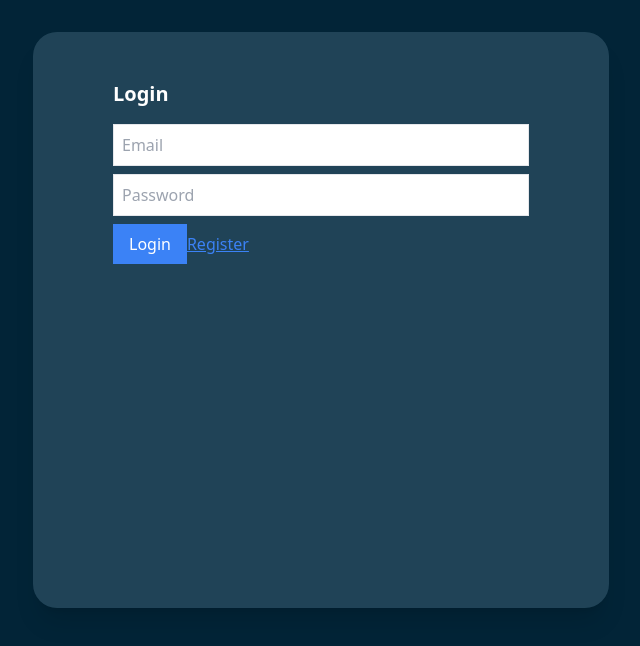
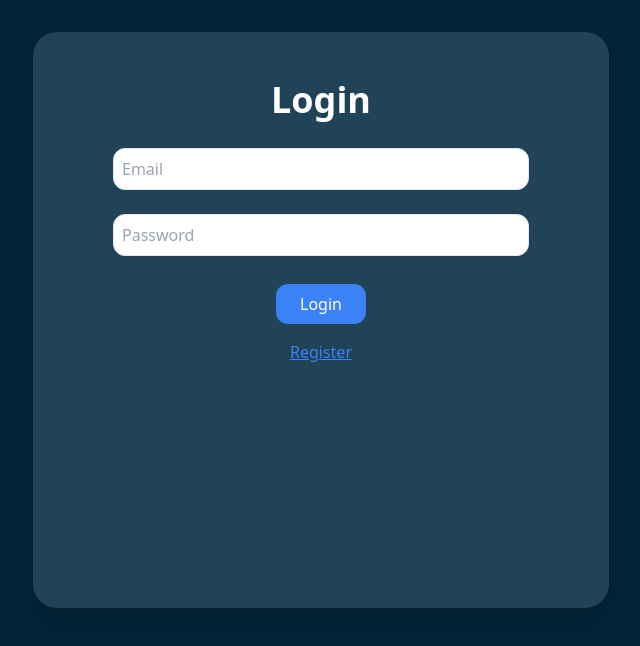
Before and after one commit to EngrMikael/Crypto-Trading-Journal, a React app in the folder frontend/: page /login in a window 1280 px wide. Shown: the top 646 px of the page, without its empty margins (319-959 px from the left). Built offline with nearby package versions, Linux system fonts and the light colour scheme; no server answers; the HTML template or start-up script is replaced by a standard one.

Commit message:
a more decent UI for Login

```diff
--- a/frontend/src/pages/Login.jsx
+++ b/frontend/src/pages/Login.jsx
@@ -2,7 +2,7 @@ import { useState } from "react";
 import { useAuth } from "../context/AuthContext";
 import { useNavigate } from "react-router-dom";
 
-export default function Login() {  // ✅ was Register
+export default function Login() {
     const { login } = useAuth();
     const [email, setEmail] = useState("");
     const [password, setPassword] = useState("");
@@ -37,37 +37,48 @@ export default function Login() {  // ✅ was Register
     return (
         <div className="mx-auto max-w-xl aspect-[1/1] bg-[#2e5266]/70 backdrop-blur-xl rounded-3xl p-8 shadow-xl mt-8">
             <form onSubmit={handleSubmit} className="max-w-md mx-auto p-4">
-                <h1 className="text-xl font-bold mb-4">Login</h1>
+                <h1 className="text-4xl text-center font-bold mb-4">Login</h1>
+
                 {error && <p className="text-red-500 mb-2">{error}</p>}
+
                 <input
                     type="email"
                     placeholder="Email"
                     value={email}
                     onChange={(e) => setEmail(e.target.value)}
-                    className="border p-2 mb-2 w-full text-black"
+                    className="border p-2 my-3 w-full rounded-xl text-black"
                 />
+
                 <input
                     type="password"
                     placeholder="Password"
                     value={password}
                     onChange={(e) => setPassword(e.target.value)}
-                    className="border p-2 mb-2 w-full text-black"
+                    className="border p-2 my-3 w-full rounded-xl text-black"
                 />
-                <button type="submit" disabled={loading} className="bg-blue-500 text-white px-4 py-2">
+
+                {/* Centered Login Button */}
+                <div className="flex justify-center mt-4">
+                    <button
+                        type="submit"
+                        disabled={loading}
+                        className="bg-blue-500 rounded-xl text-white px-6 py-2"
+                    >
                         {loading ? "Logging in..." : "Login"}
                     </button>
+                </div>
+
+                {/* Right-Aligned Register Button */}
+                <div className="flex justify-center mt-4">
                     <button
                         type="button"
-                    className="text-blue-500 underline mt-2"
+                        className="text-blue-500 underline"
                         onClick={goToRegister}
                     >
                         Register
                     </button>
+                </div>
             </form>
         </div>
-
     );
 }
-
-
-// i still need to redesign for a proper glasmorphic design
```
Lines whose indentation alone changed are shown as unchanged.
